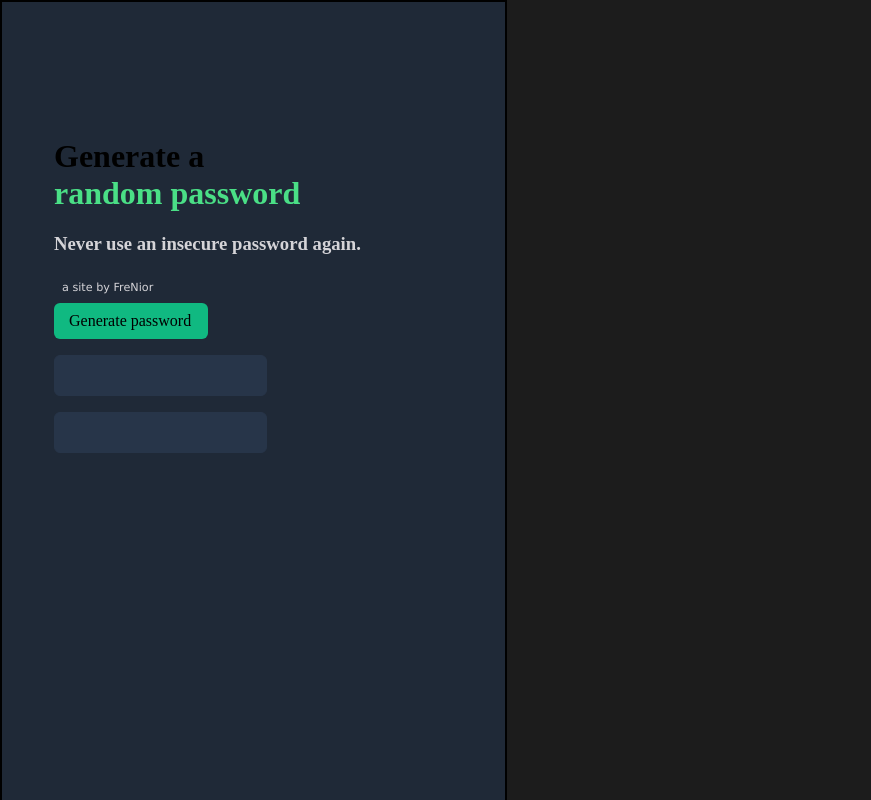
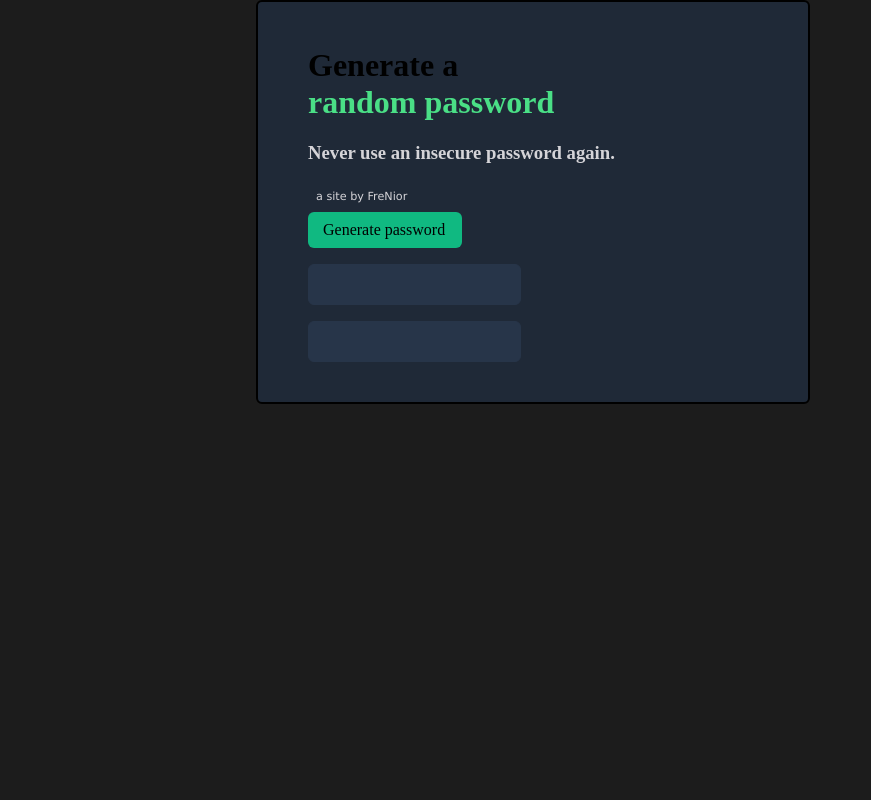
Before and after one commit to FreNior/frenior-passwords, a plain HTML site: page index.html in a window 1280 px wide. Shown: the whole page, without its empty margins (0-871 px from the left). Drawn offline with nearby package versions, Linux system fonts and the light colour scheme.

Commit message:
updated the css to be more ux friendly

```diff
--- a/index.css
+++ b/index.css
@@ -1,6 +1,9 @@
 body {
     position: absolute;
     background: #1C1C1C;
+    left: 20%;
+    right: 10%;
+
 }
 footer {
     color: #D5D4D8;
@@ -32,11 +35,18 @@ h3 {
     color: #D5D4D8;
 }
 .b-content {
-     border: solid 2px;
-     background: #1F2937;
-     top: 642px;
-     left: 64px;
-     padding: 115px 144px 355px 52px;
+    border-radius: 6px;
+    flex-direction: column;
+    align-content: center;
+    width: 500px;
+    height: 400px;
+    top: 64px;
+    left: 62px;
+    padding-left: 50px;
+    border: solid 2px;
+    background: #1F2937;
+    align-content: center;
+
 }
 #head-el {
     font-family: 'Karla';
--- a/index.html
+++ b/index.html
@@ -1,6 +1,7 @@
 <html>
     <head><link rel="stylesheet" href="https://cdnjs.cloudflare.com/ajax/libs/normalize/8.0.1/normalize.css">
         <link rel="stylesheet" href="index.css">
+        <link rel="preload" href="https://fonts.google.com/specimen/Karla" type="Karla" crossorigin>
     </head>
     <body>
         <div class= "b-content">
```
